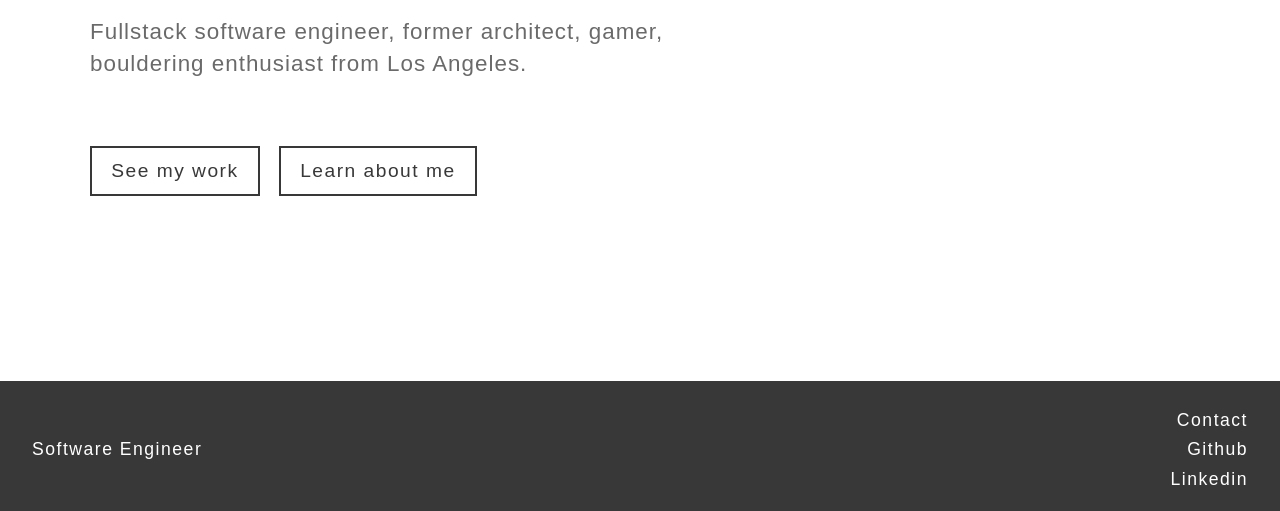
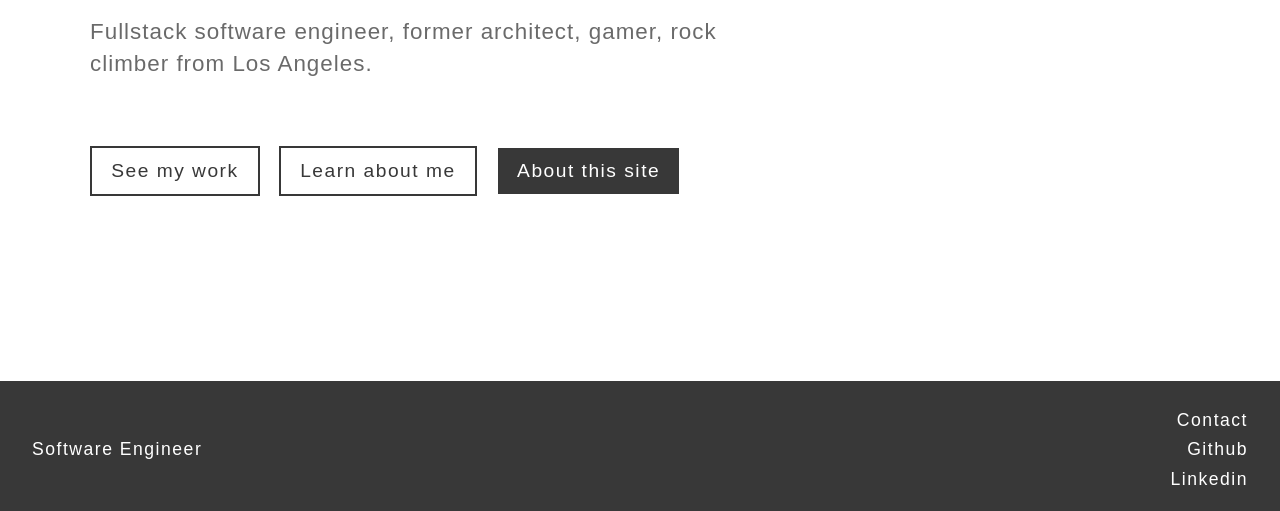
Before and after one commit to tommyli10/tommy-li-com, a Gatsby site: page / in a window 1280 px wide. Shown: the part 289-800 px from the top of the page. Built offline with nearby package versions, Linux system fonts and the light colour scheme; Gatsby itself is replaced by a stand-in of ours.

Commit message:
added about page button

```diff
--- a/src/pages/about.js
+++ b/src/pages/about.js
@@ -47,7 +47,7 @@ export default function about({ data }) {
                         </div>
                         <div className='profile-section-info'>
                             <ul>
-                                <li><strong>Frontend: </strong>JavaScript, React, Redux,  HTML/CSS/SASS, TypeScript, Gatsby, D3/Chart.js, Chakra-UI, Material-UI, Bootstrap, WordPress</li>
+                                <li><strong>Frontend: </strong>JavaScript, React, Redux,  HTML/CSS/SASS, TypeScript, Gatsby, D3/Chart.js, Chakra-UI, Material-UI, Bootstrap</li>
                                 <li><strong>Backend: </strong>Node.js, Express.js, SQL (PostgreSQL), NoSQL (MongoDB), GraphQL, Apollo, Python, Authentication (bcrypt, JWT),  Firebase, TDD (Jest, Supertest)</li>
                                 <li><strong>Hosting/DevOps: </strong>Docker, Webpack, AWS (EB, EC2, CloudFront), Netlify, Git/Github, Github Actions, Railway, Heroku</li>
                                 <li><strong>Graphics/3D Modeling: </strong>Photoshop, Illustrator, InDesign, Rhino, Grasshopper, SketchUp</li>
--- a/src/pages/index.js
+++ b/src/pages/index.js
@@ -12,10 +12,11 @@ const IndexPage = () => {
         <main className='hero'>
           <div>
             <h1 className='headline'>Tommy Li</h1>
-            <p className='subtitles'>Fullstack software engineer, former architect, gamer, bouldering enthusiast from Los Angeles.</p>
+            <p className='subtitles'>Fullstack software engineer, former architect, gamer, rock climber from Los Angeles.</p>
             <div className='hero-links'>
               <Link className='button' to='/work'>See my work</Link>
               <Link className='button' to='/about'>Learn about me</Link>
+              <Link className='button button-reverse' to='https://github.com/tommyli10/tommy-li-com'>About this site</Link>
             </div>
           </div>
         </main>
--- a/src/styles/styles.scss
+++ b/src/styles/styles.scss
@@ -40,9 +40,20 @@ a {
         margin-bottom: 0.75em;
         text-align: center;
     }
+    &.button-reverse {
+        border: 2px solid $page-color;
+        color: $page-color;
+        background-color: $text-color;
+        transition: 0.4s background-color cubic-bezier(0.1, 0.8, 0.165, 1), 0.4s color cubic-bezier(0.1, 0.8, 0.165, 1);
+    }
     &:hover {
         background-color: $text-color;
         color: $page-color;
+    }
+    &.button-reverse:hover {
+        color: $text-color;
+        background-color: $page-color;
+        border: 2px solid $text-color;
     }
     @include tablet {
         font-size: 1.1em;
```
